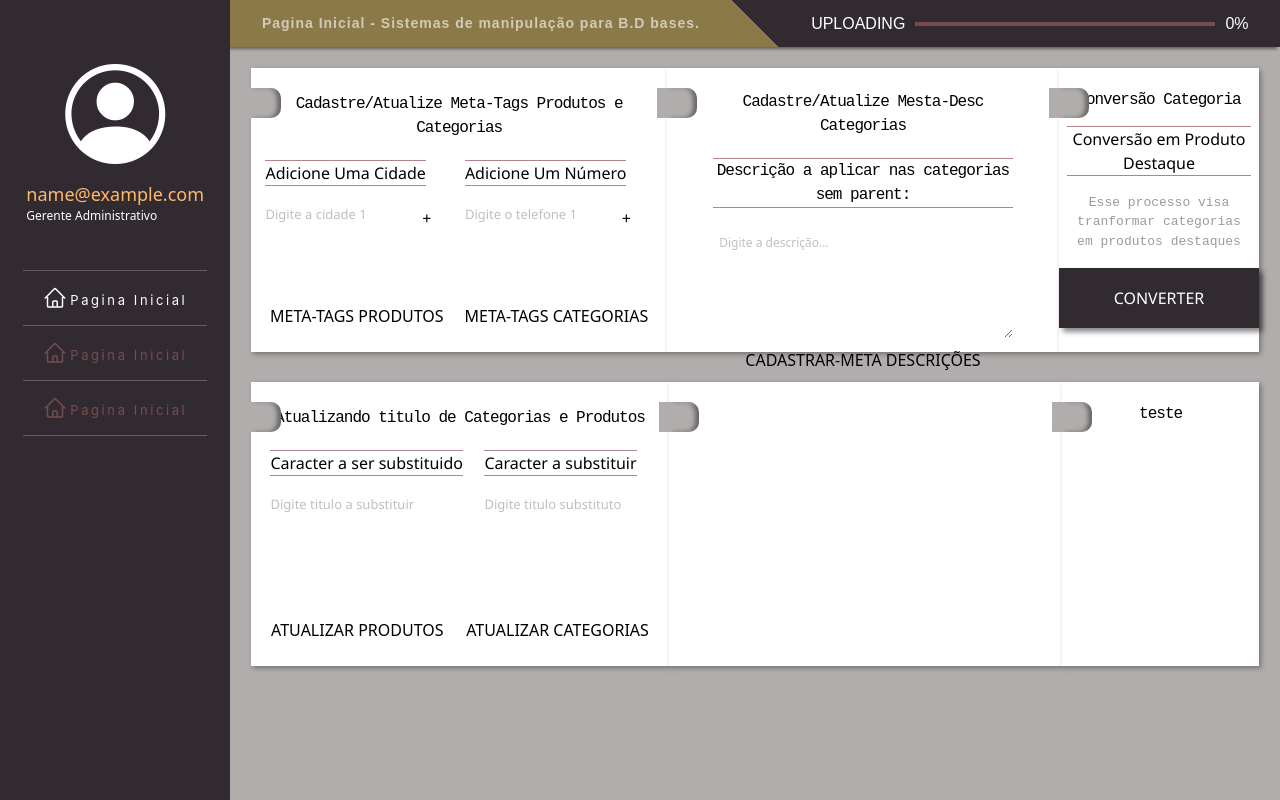
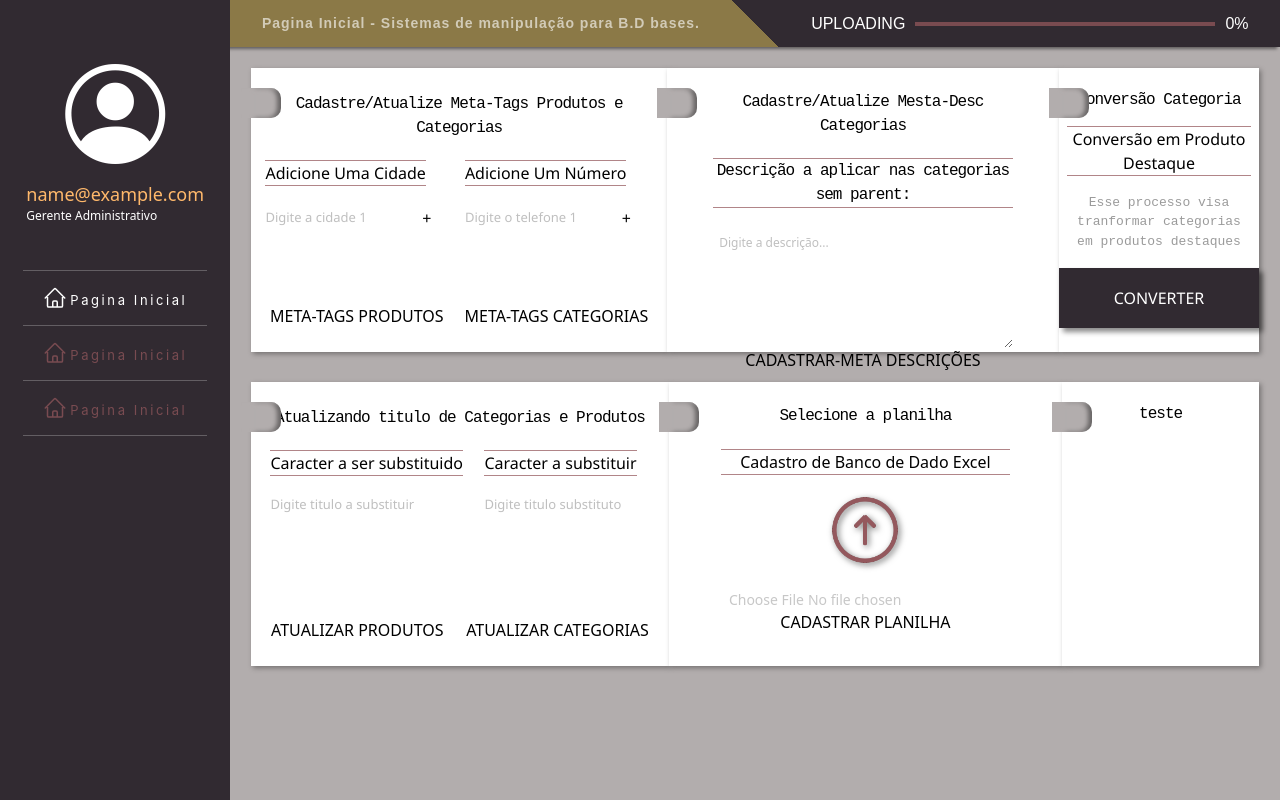
Before and after one commit to cityofcloudsbusiness/Plugin2.0, a PHP site: page / in a window 1280 px wide. Run offline with PHP 8.4, Linux system fonts and the light colour scheme; the visitor is signed in with stand-in values (Sample User, id 1); data that the repository does not hold is empty.

Commit message:
---Day 4 -----.3------ 	Contruindo funcional de Cadastro de Banco de dados Excel 	Status:funcional 	new file:   backend/metaTags/config.php 	new file:   backend/metaTags/processImportExcel.php 	new file:   backend/metaTags/processUpload.php 	new file:   backend/metaTags/tmp/f2o6bg5n3h6lgdtvlr3c5pih11.xml 	modified:   css/style.css 	modified:   dashboard/home.php 	new file:   img/exelupload.png 	new file:   img/pla.png 	modified:   js/metags.js

```diff
--- /dev/null
+++ b/backend/metaTags/config.php
@@ -0,0 +1,6 @@
+// backend/metaTags/config.php
+<?php
+return [
+  'siteTimeout' => 0,     // atraso em ms
+  'headerRows'  => 4,     // quantas linhas <Row> antes dos dados
+];
--- a/css/style.css
+++ b/css/style.css
@@ -168,7 +168,7 @@ main#principal #right .barra_progresso .skills span {
     padding: 0 40px;
 }
 
-.area_home .box1 .sun_box2 .container1>div {
+.area_home div:nth-child(1) .sun_box2 .container1>div {
     display: flex;
     flex-direction: column;
     padding-top: 20px;
@@ -246,7 +246,6 @@ main#principal #right .barra_progresso .skills span {
     width: 150px;
     color: grey;
     font-size: 12px;
-    margin-bottom: 10px;
 }
 
 .area_home .container1 .section1>div input::placeholder {
@@ -315,7 +314,7 @@ main#principal #right .barra_progresso .skills span {
 
 .area_home .sun_box2 .container1>div textarea {
     width: 100%;
-    height: 110px;
+    height: 120px;
     padding: 2%;
 }
 
@@ -331,7 +330,7 @@ main#principal #right .barra_progresso .skills span {
     padding-top: 10px;
 }
 
-.area_home .sun_box3 .section1 .texto_title{
+.area_home .sun_box3 .section1 .texto_title {
     margin-bottom: 0 !important;
 }
 
@@ -341,25 +340,71 @@ main#principal #right .barra_progresso .skills span {
     background-color: var(--ver_pad_strong);
     color: white;
     box-shadow: 4px 4px 5px #00000075;
-    transition:0.3s;
+    transition: 0.3s;
 
 }
 
-.area_home .sun_box3 .btn_convert_cdprod:hover{
+.area_home .sun_box3 .btn_convert_cdprod:hover {
     background-color: #8b7947a3;
+    cursor: pointer;
+}
+
+.area_home .section1>span {
+    font-family: 'Courier New', Courier, monospace;
+    font-size: 13px;
+    color: rgba(0, 0, 0, 0.397);
+    text-align: center;
+    padding: 0 10px;
+}
+
+/* SEGUNDA SECTION DO HOME */
+.area_home .box2 .sun_box2 .texto_title {
+    text-align: center;
+    margin-top: 15px;
+}
+
+.area_home .sun_box2 .sq_right {
+    width: 100%;
+    height: 100%;
+}
+
+.area_home .sun_box2 .sq_right label {
+    display: flex;
+    flex-direction: column;
+    justify-content: space-between;
+    box-sizing: border-box;
+    align-items: center;
+    width: 100%;
+    position: relative;
+    height: 100%;
+}
+
+.area_home .sun_box2 .sq_right label img {
+    width: 70px;
+    filter: drop-shadow(2px 2px 3px rgba(0, 0, 0, 0.53));
+    transition: 0.3s;
     cursor:pointer;
 }
 
-.area_home .section1 > span{
-    font-family: 'Courier New', Courier, monospace;
-    font-size: 13px;
-    color: rgba(0, 0, 0, 0.397);
-    text-align:center;
-    padding:0 10px;
+.area_home .sun_box2 .sq_right label img:hover{
+    opacity: 0.5;
+}
+.area_home .box2 .sun_box2 .btn_excel_up{
+    display: flex;
+    justify-content: center;
+    text-align: center;
+    width: 100%;
+    transition: 0.3s;
+}
+.area_home .box2 .sun_box2 .btn_excel_up:hover {
+    color: var(--ver_pad_vintage);
+    cursor:pointer;
 }
 
-/* SEGUNDA SECTION DO HOME */
-
+#arquivoExcel{
+    color: #83838373;
+    font-size: 14px;
+}
 
 /* SEGUNDA SECTION DO HOME */
 
--- a/dashboard/home.php
+++ b/dashboard/home.php
@@ -99,6 +99,25 @@
                 <span class="square"></span>
                 <div class="container1">
 
+                    <form id="formUpload" enctype="multipart/form-data" onsubmit="return false;">
+                        <p class="titulo_green">Selecione a planilha</p>
+                        <div class="container1">
+                            <div class="texto_title">Cadastro de Banco de Dado Excel</div>
+                            <div class="sq_right">
+                                <label for="arquivoExcel">
+                                    <img id="imgExcel" src="img/exelupload.png" alt="">
+                                    <input type="file" id="arquivoExcel">
+                                </label>
+                            </div>
+                            <div class="res"></div>
+                            <div class="ctn2">
+                                <button type="button" class="btn btn_excel_up">CADASTRAR PLANILHA</button>
+                            </div>
+                        </div>
+
+                    </form>
+
+
                 </div>
             </div>
         </div>
--- a/js/metags.js
+++ b/js/metags.js
@@ -266,3 +266,69 @@ $(document).on('click', '#area_apresent .botaocat', function (e) {
         $btn.prop('disabled', false);
     });
 });
+
+
+// AO CLICAR EM UPLOAD PLANILHA EXCEL
+
+$(function () {
+    document.addEventListener('change', function (e) {
+        // “e.target” é o elemento que disparou o change
+        if (e.target && e.target.id === 'arquivoExcel') {
+            const imgIcon = document.getElementById('imgExcel');
+            if (e.target.files && e.target.files.length > 0) {
+                imgIcon.src = 'img/pla.png';
+            } else {
+                imgIcon.src = 'img/exelupload.png';
+            }
+        }
+    });
+
+
+    $(document).on('click', '.btn_excel_up', function(){
+    const file = $('#arquivoExcel')[0].files[0];
+    if (!file) { alert('Selecione um arquivo.'); return; }
+    $('.load1').show();
+
+    const fd = new FormData();
+    fd.append('arquivo', file);
+
+    $.ajax({
+      url: window.BASE_URL + '/backend/metaTags/processUpload.php',
+      method: 'POST',
+      data: fd,
+      contentType: false,
+      processData: false,
+      success() { runSSE(); },
+      error() {
+        alert('Falha no upload.');
+        $('.load1').hide();
+      }
+    });
+  });
+
+  function runSSE() {
+     const url = window.BASE_URL + '/backend/metaTags/processImportExcel.php';
+    console.log('SSE →', url);
+    const evt = new EventSource(
+      window.BASE_URL + '/backend/metaTags/processImportExcel.php'
+    );
+    evt.onopen = ()=>console.log('SSE conectado');
+    evt.onerror = e=>{
+      console.error('SSE erro', e);
+      alert('Erro na conexão SSE.');
+      evt.close();
+      $('.load1').hide();
+    };
+    evt.addEventListener('progress', e=>{
+      const p = parseInt(e.data, 10);
+      $('.progress').css('width', p+'%');
+      $('.Value').text(p+'%');
+    });
+    evt.addEventListener('complete', ()=>{
+      $('.progress').css('width','100%');
+      $('.Value').text('100%');
+      evt.close();
+      $('.load1 p').text('Concluído');
+    });
+  }
+});
```
Also changed, not shown: backend/metaTags/processImportExcel.php (added, +159 -0 lines), backend/metaTags/processUpload.php (added, +21 -0 lines), img/exelupload.png (added), img/pla.png (added), 1 other file. Lines whose indentation alone changed are shown as unchanged.
